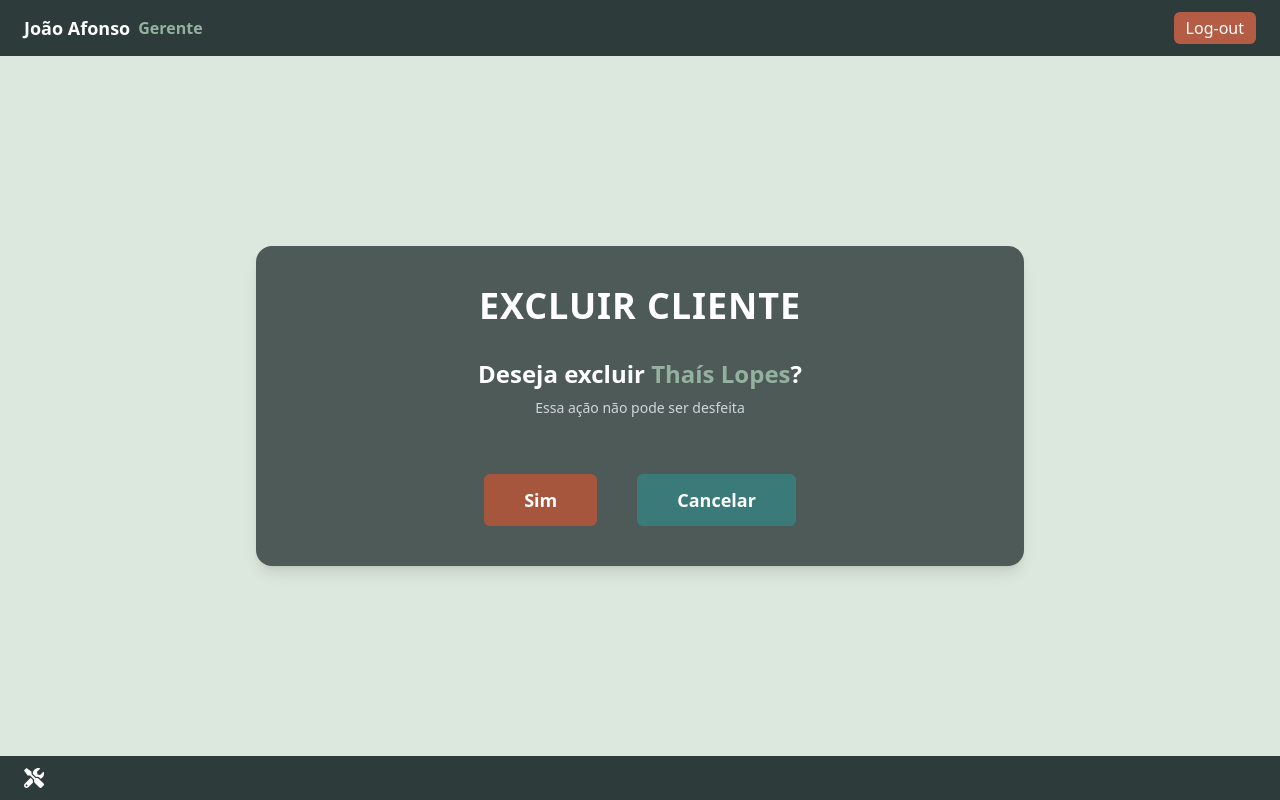
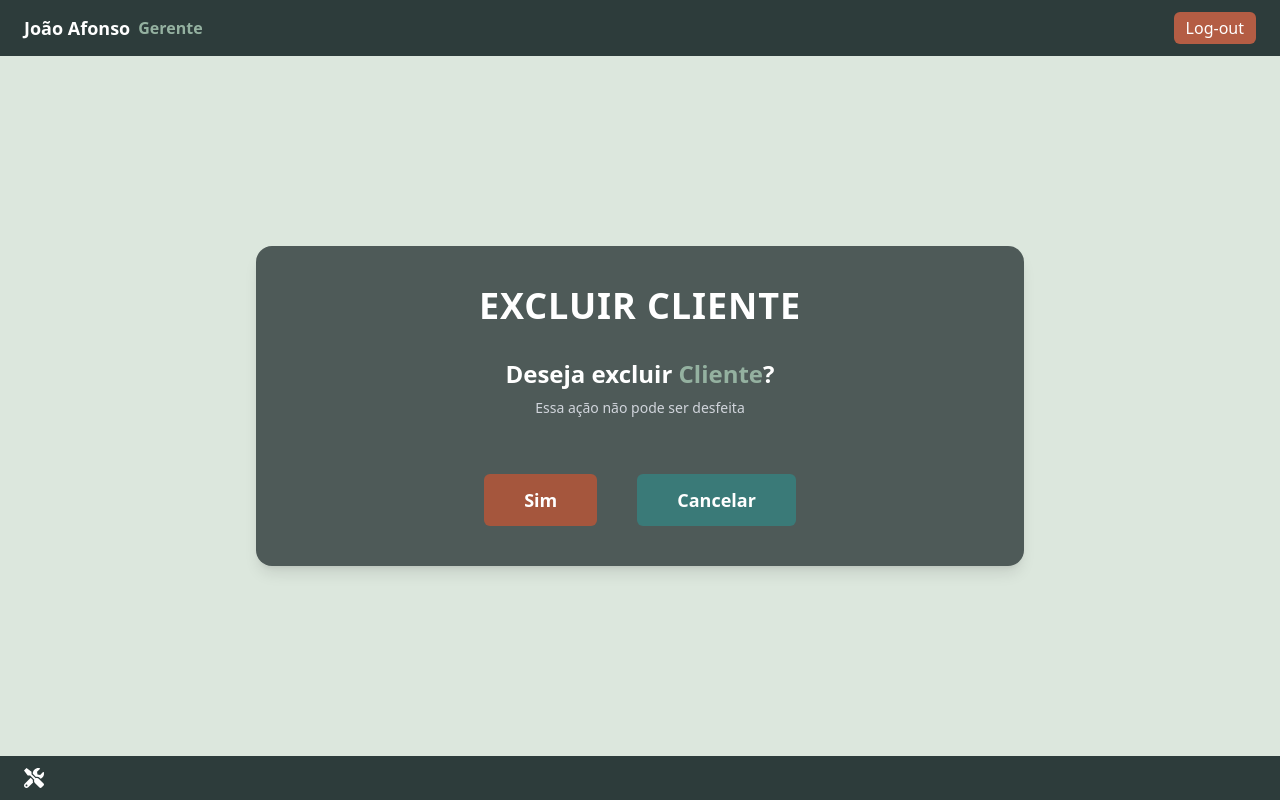
Before and after one commit to TobiasMaugus/Engenharia_Software, a React (Vite) app in the folder ControleDeEstoqueVendas/frontEnd/: page /Clientes/ExcluirCliente/1 in a window 1280 px wide. Built offline with nearby package versions, Linux system fonts and the light colour scheme.

Commit message:
fix<ExcluirCliente>: Corrigido bug de request e adequado ao padrão de arquivos do front (fixes #51)

```diff
--- a/ControleDeEstoqueVendas/frontEnd/src/Components/Pages/Cliente/ExcluirCliente.tsx
+++ b/ControleDeEstoqueVendas/frontEnd/src/Components/Pages/Cliente/ExcluirCliente.tsx
@@ -1,5 +1,14 @@
+import { useLocation } from "react-router-dom";
 import ExcluirModal from "../../ModalExcluir";
 
 export default function ExcluirCliente() {
-  return <ExcluirModal tipo="Cliente" itemNome="Thaís Lopes" />;
+  const location = useLocation();
+  const cliente = (location.state as any)?.cliente;
+
+  return (
+      <ExcluirModal
+          tipo="Cliente"
+          itemNome={cliente?.nome ?? "Cliente"}
+      />
+  );
 }
--- a/ControleDeEstoqueVendas/frontEnd/src/Components/Pages/Produto/ExcluirProduto.tsx
+++ b/ControleDeEstoqueVendas/frontEnd/src/Components/Pages/Produto/ExcluirProduto.tsx
@@ -1,5 +1,14 @@
+import { useLocation } from "react-router-dom";
 import ExcluirModal from "../../ModalExcluir";
 
 export default function ExcluirProduto() {
-  return <ExcluirModal tipo="Produto" itemNome="Martelo" />;
+  const location = useLocation();
+  const produto = (location.state as any)?.produto;
+
+  return (
+      <ExcluirModal
+          tipo="Produto"
+          itemNome={produto?.nome ?? "Produto"}
+      />
+  );
 }
```
